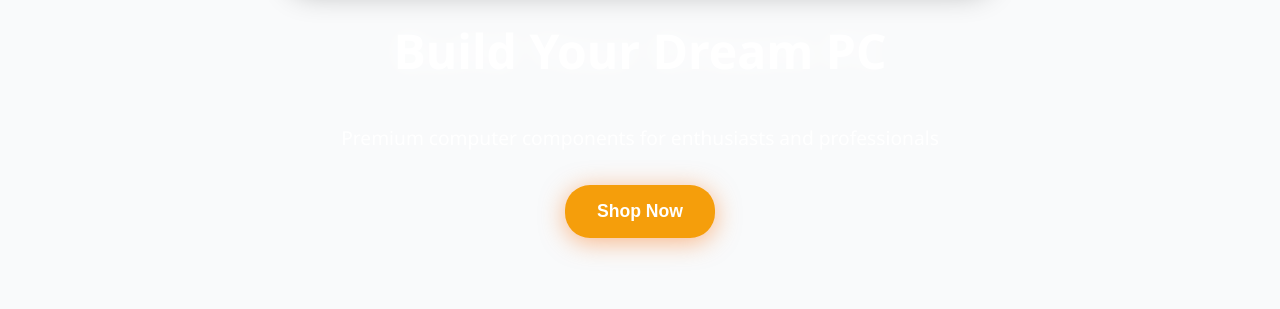
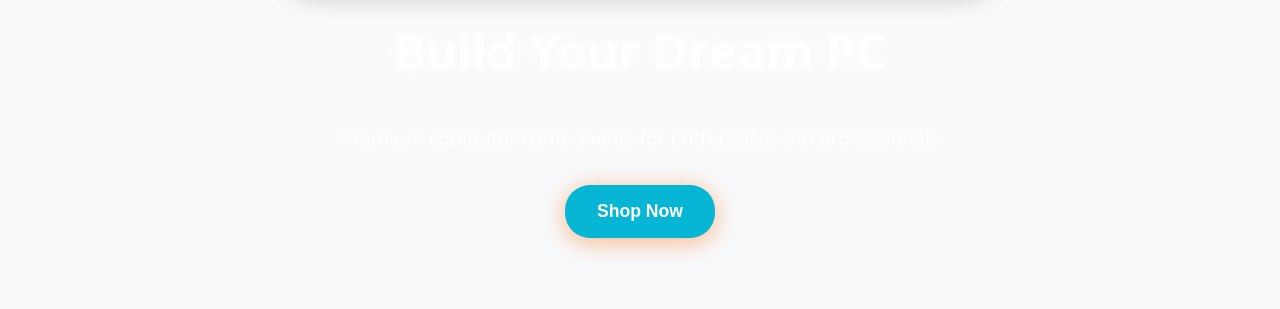
Before and after one commit to jugurthq47/TechHUB-webstie-project, a website: page frontend/public/index.html in a window 1280 px wide. Shown: the part 491-800 px from the top of the page. Drawn offline with Linux system fonts and the light colour scheme.

Commit message:
Update base.css
changing colors and glassmorphism

```diff
--- a/frontend/public/css/base.css
+++ b/frontend/public/css/base.css
@@ -1,15 +1,23 @@
 /* Base styles and variables */
+/* Update these in base.css */
 :root {
     --primary-color: #2563eb;
     --secondary-color: #1e40af;
-    --accent-color: #f59e0b;
-    --text-dark: #1f2937;
-    --text-light: #6b7280;
-    --bg-light: #f9fafb;
+    --accent-color: #06b6d4; /* Changed to a modern Cyan */
+    --text-dark: #0f172a;    /* Deeper navy-black */
+    --text-light: #64748b;
+    --bg-light: #f8fafc;
     --bg-white: #ffffff;
-    --border-color: #e5e7eb;
-    --success-color: #10b981;
-    --danger-color: #ef4444;
+    --border-color: #e2e8f0;
+
+    /* NEW: Elevation Shadows */
+    --shadow-sm: 0 1px 2px 0 rgb(0 0 0 / 0.05);
+    --shadow-md: 0 4px 6px -1px rgb(0 0 0 / 0.1);
+    --shadow-lg: 0 10px 15px -3px rgb(0 0 0 / 0.1);
+
+    /* NEW: Blur effect for glassmorphism */
+    --glass: rgba(255, 255, 255, 0.7);
+    --blur: blur(12px);
 }
 
 * {
@@ -53,3 +61,7 @@ body {
     from { opacity: 1; transform: translateX(0); }
     to { opacity: 0; transform: translateX(20px); }
 }
+
+.banner{
+    z-index: 10;
+}
```
